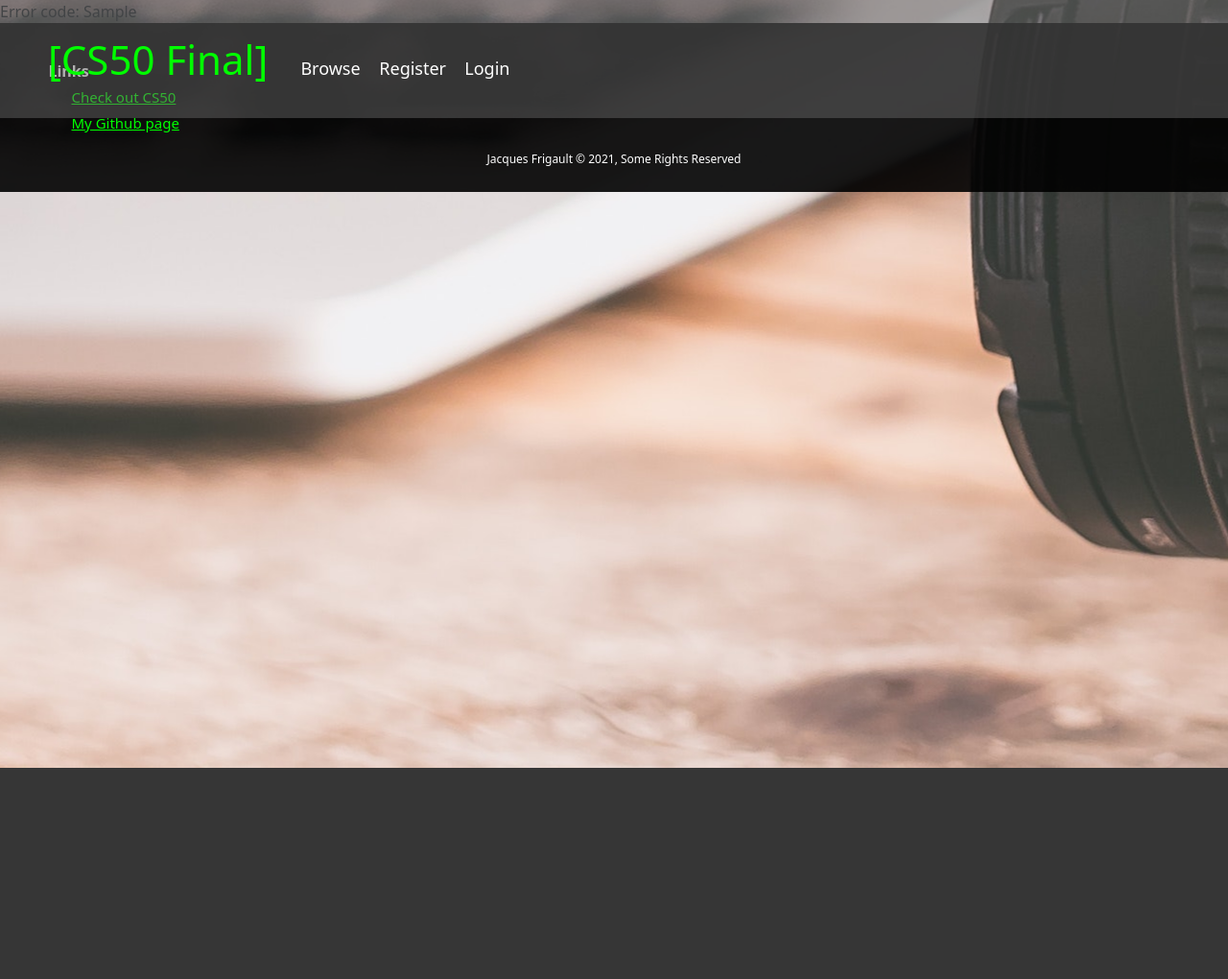
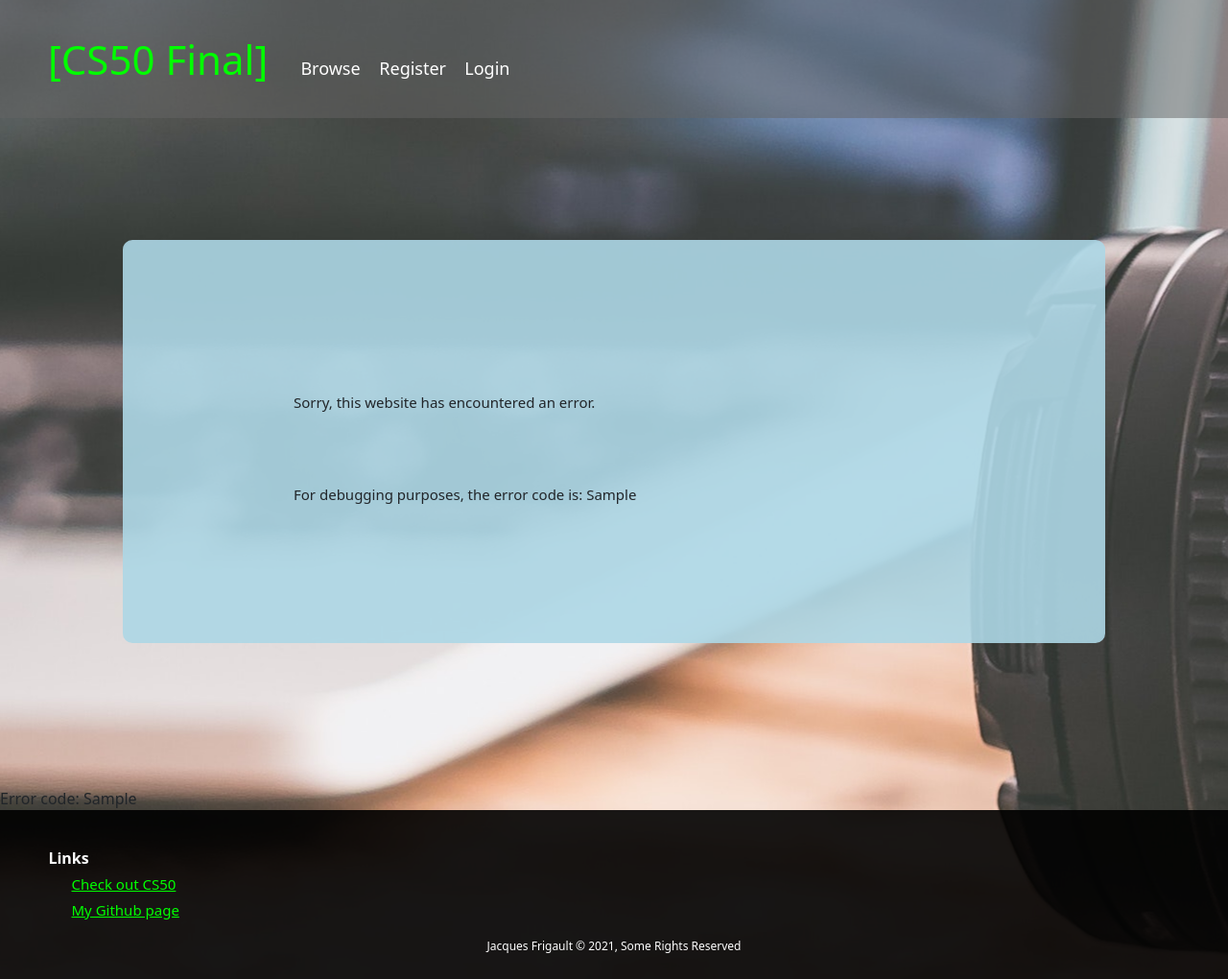
Before and after one commit to jackfridge/CS50, a Flask app: template templates/debug.html in a window 1280 px wide. Shown: the whole page at 96% size. Before the commit the page ends 800 px from the top, so only its background shows below. Run offline with Flask 2, Linux system fonts and the light colour scheme; the template is opened without the code that fills it: most values are stand-ins (such as "Sample title", 1, 10 or a date in 2020); some libraries are stand-ins or nearby versions.

Commit message:
Finalized debug styling, tested login and register

```diff
--- a/templates/debug.html
+++ b/templates/debug.html
@@ -5,5 +5,9 @@
 {% endblock %}
 
 {% block main %}
-    Error code: {{ e }}
+<div id="browse" style="height: 100%; padding: 10%":>
+    <p>Sorry, this website has encountered an error.</p></br>
+    <p>For debugging purposes, the error code is: {{ e }}</p>
+</div>
+Error code: {{ e }}
 {% endblock %}
--- a/templates/layout.html
+++ b/templates/layout.html
@@ -44,13 +44,6 @@
             </div>
 
         </nav>
-
-        <!-- TODO Insert alert area for more stylish way to alert user -->
-            <header>
-                <div role="alert">
-
-                </div>
-            </header>
 
         <main>
             {% block main %}{% endblock %}
@@ -105,11 +98,5 @@
         </script>
 
         <script src="https://cdn.jsdelivr.net/npm/bootstrap@5.0.0-beta2/dist/js/bootstrap.bundle.min.js" integrity="sha384-b5kHyXgcpbZJO/tY9Ul7kGkf1S0CWuKcCD38l8YkeH8z8QjE0GmW1gYU5S9FOnJ0" crossorigin="anonymous"></script>
-
-        <!-- IMPORTED SCRIPTS: jQuery first, then Popper.js, then Bootstrap JS (copied 3 lines from Bootstrap's website) -->
-        <!-- <script src="https://code.jquery.com/jquery-3.3.1.slim.min.js" integrity="sha384-q8i/X+965DzO0rT7abK41JStQIAqVgRVzpbzo5smXKp4YfRvH+8abtTE1Pi6jizo" crossorigin="anonymous"></script>
-        <script src="https://cdnjs.cloudflare.com/ajax/libs/popper.js/1.14.7/umd/popper.min.js" integrity="sha384-UO2eT0CpHqdSJQ6hJty5KVphtPhzWj9WO1clHTMGa3JDZwrnQq4sF86dIHNDz0W1" crossorigin="anonymous"></script>
-        <script src="https://stackpath.bootstrapcdn.com/bootstrap/4.3.1/js/bootstrap.min.js" integrity="sha384-JjSmVgyd0p3pXB1rRibZUAYoIIy6OrQ6VrjIEaFf/nJGzIxFDsf4x0xIM+B07jRM" crossorigin="anonymous"></script>
-        -->
     </body>
 </html>
```
